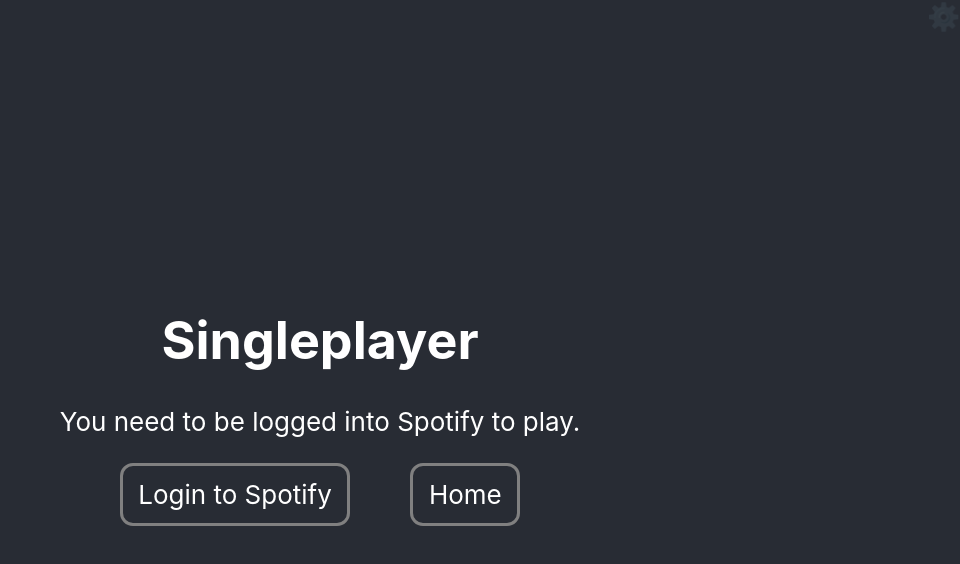
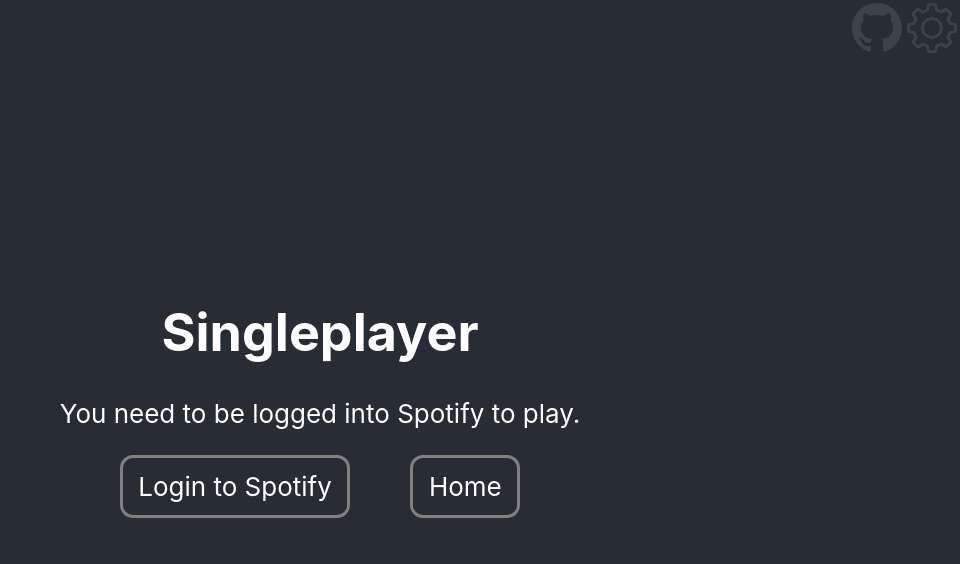
Before and after one commit to NachoToast/SpotifyQuiz, a React (Create React App) app in the folder client/: page /singleplayer in a window 1280 px wide. Shown: the top 564 px of the page, without its empty margins (320-1280 px from the left). Built offline with nearby package versions, Linux system fonts and the light colour scheme.

Commit message:
button bar rework

```diff
--- a/client/src/App.tsx
+++ b/client/src/App.tsx
@@ -1,3 +1,4 @@
+/* eslint-disable jsx-a11y/anchor-has-content */
 import { useEffect } from 'react';
 import { useDispatch, useSelector } from 'react-redux';
 import { BrowserRouter, Link, Routes, Route } from 'react-router-dom';
@@ -20,6 +21,9 @@
     setSpotifyOAuth,
 } from './redux/mainSlice';
 import { AppDispatch } from './redux/store';
+
+import githubIcon from './github.svg';
+import settingsIcon from './settings.svg';
 
 const App = () => {
     const dispatch = useDispatch<AppDispatch>();
@@ -117,7 +121,23 @@
     return (
         <BrowserRouter>
             <AlertModal />
-            <Link to="/settings" id="settingsButton" title="Settings" />
+            <div id="optionBar">
+                <a
+                    href="https://github.com/NachoToast/SpotifyQuiz"
+                    rel="noreferrer"
+                    target="_blank"
+                    id="githubButton"
+                    style={{ backgroundImage: `url(${githubIcon})` }}
+                    title="GitHub"
+                />
+                <Link
+                    to="/settings"
+                    id="settingsButton"
+                    style={{ backgroundImage: `url(${settingsIcon})` }}
+                    title="Settings"
+                />
+            </div>
+
             <Routes>
                 <Route index element={<Home />} />
                 <Route path="singleplayer" element={<Singleplayer />} />
--- a/client/src/index.css
+++ b/client/src/index.css
@@ -6,13 +6,14 @@
     -moz-osx-font-smoothing: grayscale;
     background-color: #282c34;
     color: white;
-    min-height: 100vh;
+    min-height: calc(100vh - 1rem);
     display: flex;
     flex-direction: column;
     align-items: center;
     justify-content: center;
     font-size: calc(10px + 2vmin);
     overflow-x: hidden;
+    padding-bottom: 1rem;
 }
 
 h1,
@@ -21,23 +22,46 @@
     text-align: center;
 }
 
-#settingsButton::before {
-    content: '⚙️';
+#optionBar {
+    position: absolute;
+    top: 0;
+    right: 0;
+    display: flex;
+    flex-flow: row nowrap;
+    overflow: hidden;
+}
+
+#optionBar > a {
+    text-decoration: none;
+    transition: 200ms linear;
+    opacity: 0.1;
+    width: min(10vw, 50px);
+    height: min(10vw, 50px);
+    background-position: center;
+    background-repeat: no-repeat;
+    background-size: contain;
+    filter: invert();
+    margin: 0.1em;
+}
+
+#optionBar > a:hover {
+    opacity: 1;
 }
 
 #settingsButton {
-    text-decoration: none;
-    position: absolute;
-    top: 0;
-    right: 0;
-    transition: 200ms linear;
-    padding: 0 0 0.1em 0.1em;
-    border-bottom-left-radius: 0.3em;
-    opacity: 0.1;
-    font-size: max(calc(10px + 2vmin), 20pt);
+    animation: rotate 4s infinite linear;
+    animation-play-state: paused;
 }
 
-#settingsButton:hover {
-    background-color: gray;
-    opacity: 1;
+#settingsButton.active {
+    animation-play-state: running;
 }
+
+@keyframes rotate {
+    from {
+        transform: rotate(0deg);
+    }
+    to {
+        transform: rotate(360deg);
+    }
+}
```
Also changed, not shown: client/src/github.svg (added), client/src/settings.svg (added).
